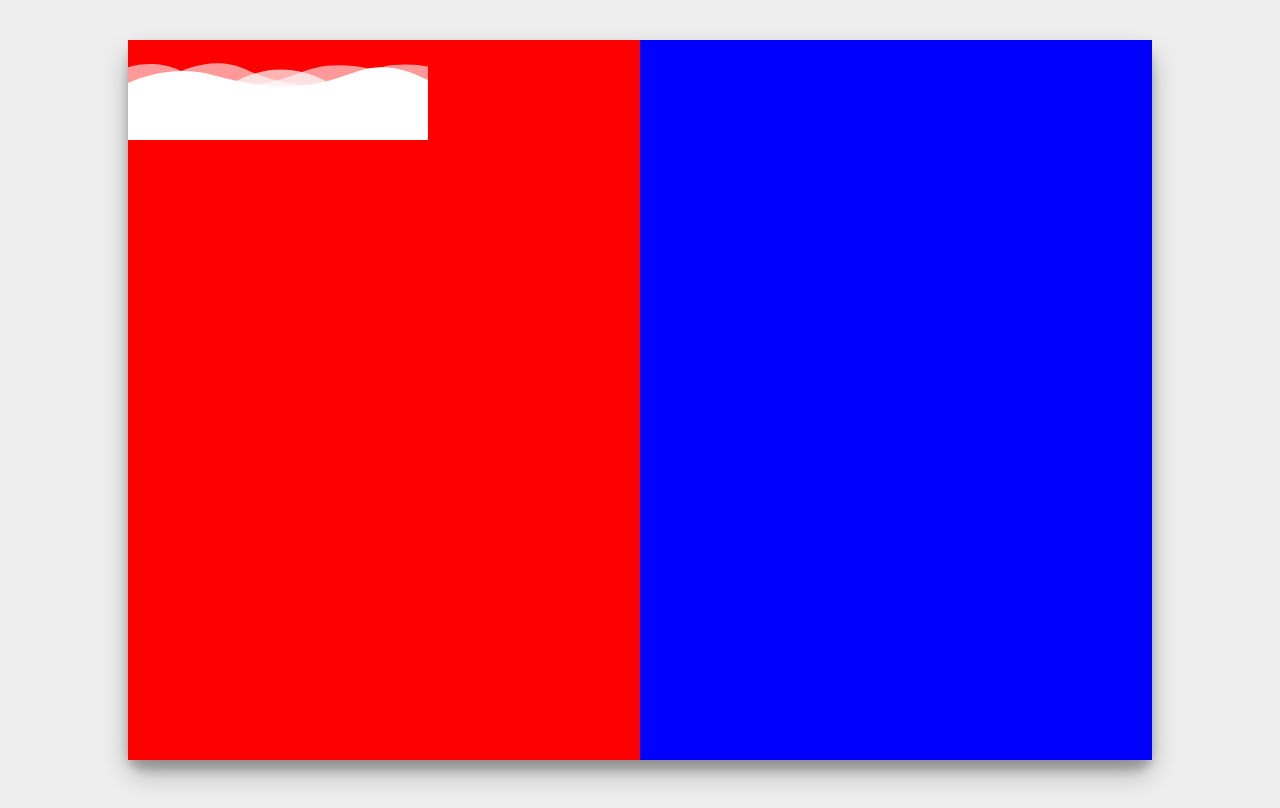
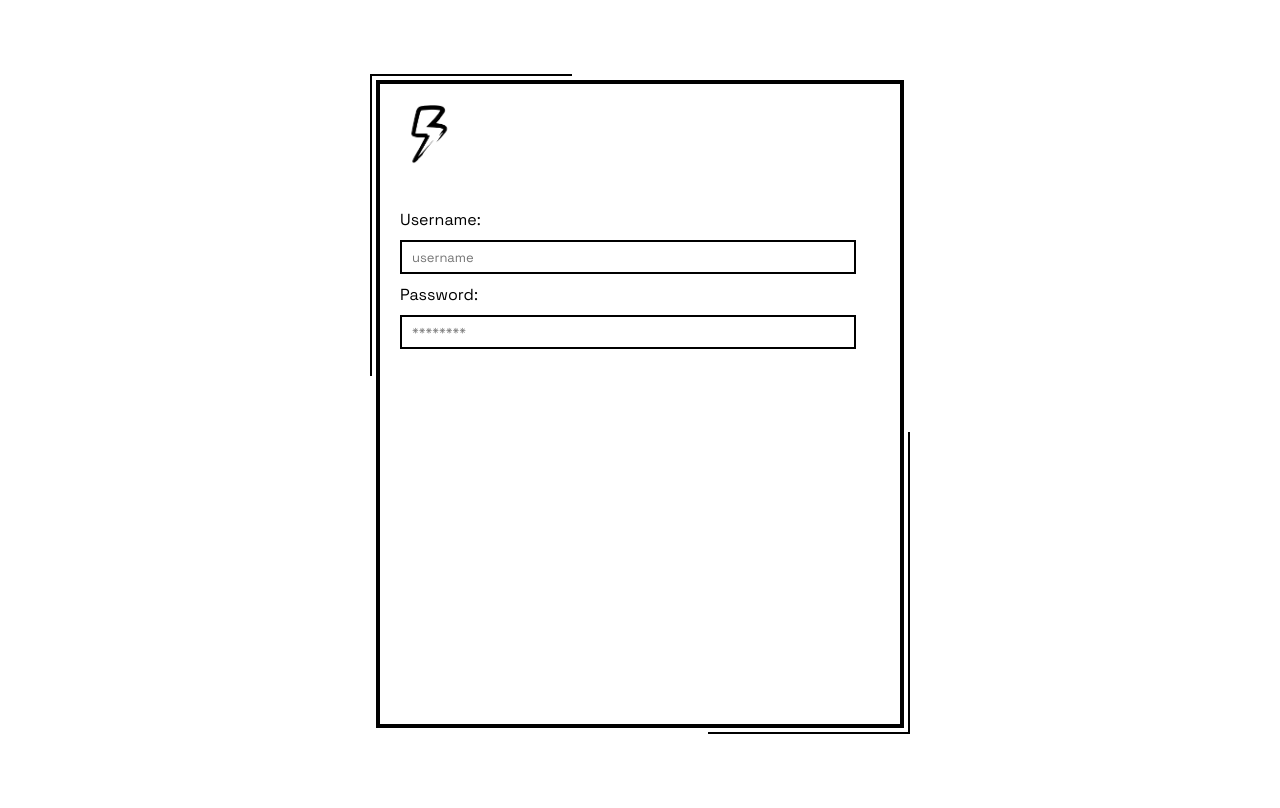
Before and after one commit to InTruder-Sec/web-dev-project, a React (Create React App) app in the folder MERN Stack/Chat-app/frontend/: page / in a window 1280 px wide. Built offline with nearby package versions, Linux system fonts and the light colour scheme.

Commit message:
Designed Login form

```diff
--- a/MERN Stack/Chat-app/frontend/src/Components/Login/Login.css
+++ b/MERN Stack/Chat-app/frontend/src/Components/Login/Login.css
@@ -1,22 +1,56 @@
 .main {
-  width: 80vw;
-  height: 90vh;
   background-color: #fff;
-  border-radius: 15px;
-  margin: 5vh auto;
-  box-shadow: 0 14px 28px rgba(0, 0, 0, 0.25), 0 10px 10px rgba(0, 0, 0, 0.22);
-  display: flex;
-  flex-wrap: nowrap;
-}
-
-.signup {
-  width: 50%;
-  background-color: red;
-  height: 100%;
 }
 
 .login {
-  width: 50%;
-  background-color: blue;
-  height: 100%;
+  width: 480px;
+  height: 75vh;
+  border: solid 4px black;
+  margin: 10vh auto;
+  padding: 20px;
+  position: relative;
+  z-index: 1;
 }
+
+.login::after,
+.login::before {
+  width: 200px;
+  height: 300px;
+  content: "";
+  display: block;
+  position: absolute;
+  z-index: -10;
+}
+
+.login::before {
+  left: -10px;
+  top: -10px;
+  border-top: solid 2px black;
+  border-left: solid 2px black;
+}
+
+.login::after {
+  right: -10px;
+  bottom: -10px;
+  border-right: solid 2px black;
+  border-bottom: solid 2px black;
+}
+
+.login--main {
+  margin-top: 40px;
+}
+
+.input--box {
+  width: 90%;
+  height: 10px;
+  background-color: white;
+  border: solid 2px black;
+  font-family: "Space Grotesk", sans-serif;
+  padding: 10px;
+  font-size: 13px;
+  margin: 10px auto;
+}
+
+input:focus {
+  outline: none;
+}
--- a/MERN Stack/Chat-app/frontend/src/Components/Login/Login.jsx
+++ b/MERN Stack/Chat-app/frontend/src/Components/Login/Login.jsx
@@ -1,49 +1,25 @@
 import React from "react";
 import "./Login.css";
+import logo from "./../../images/logo.png";
 
 function Login() {
   return (
     <div className="main">
-      <div className="signup">
-        <svg
-          id="Layer_1"
-          class="pricing-deco-img"
-          enable-background="new 0 0 300 100"
-          height="100px"
-          preserveAspectRatio="none"
-          version="1.1"
-          viewBox="0 0 300 100"
-          width="300px"
-          x="0px"
-          xmlns="http://www.w3.org/2000/svg"
-          y="0px"
-        >
-          <path
-            class="deco-layer deco-layer--1"
-            d="M30.913,43.944c0,0,42.911-34.464,87.51-14.191c77.31,35.14,113.304-1.952,146.638-4.729 c48.654-4.056,69.94,16.218,69.94,16.218v54.396H30.913V43.944z"
-            fill="#FFFFFF"
-            opacity="0.6"
-          ></path>
-          <path
-            class="deco-layer deco-layer--2"
-            d="M-35.667,44.628c0,0,42.91-34.463,87.51-14.191c77.31,35.141,113.304-1.952,146.639-4.729 c48.653-4.055,69.939,16.218,69.939,16.218v54.396H-35.667V44.628z"
-            fill="#FFFFFF"
-            opacity="0.6"
-          ></path>
-          <path
-            class="deco-layer deco-layer--3"
-            d="M43.415,98.342c0,0,48.283-68.927,109.133-68.927c65.886,0,97.983,67.914,97.983,67.914v3.716 H42.401L43.415,98.342z"
-            fill="#FFFFFF"
-            opacity="0.7"
-          ></path>
-          <path
-            class="deco-layer deco-layer--4"
-            d="M-34.667,62.998c0,0,56-45.667,120.316-27.839C167.484,57.842,197,41.332,232.286,30.428 c53.07-16.399,104.047,36.903,104.047,36.903l1.333,36.667l-372-2.954L-34.667,62.998z"
-            fill="#FFFFFF"
-          ></path>
-        </svg>
+      <div className="login">
+        <img className="logo" alt="logo" src={logo}></img>
+        <div className="login--main">
+          <form>
+            <label className="label--input">Username: </label>
+            <input className="input--box" placeholder="username"></input>
+            <label className="label--input">Password: </label>
+            <input
+              className="input--box"
+              type="password"
+              placeholder="********"
+            ></input>
+          </form>
+        </div>
       </div>
-      <div className="login"></div>
     </div>
   );
 }
--- a/MERN Stack/Chat-app/frontend/src/index.css
+++ b/MERN Stack/Chat-app/frontend/src/index.css
@@ -1,14 +1,18 @@
+@import url("https://fonts.googleapis.com/css2?family=Space+Grotesk&display=swap");
+
 body {
   margin: 0;
-  font-family: -apple-system, BlinkMacSystemFont, "Segoe UI", "Roboto", "Oxygen",
-    "Ubuntu", "Cantarell", "Fira Sans", "Droid Sans", "Helvetica Neue",
-    sans-serif;
+  font-family: "Space Grotesk", sans-serif;
   -webkit-font-smoothing: antialiased;
   -moz-osx-font-smoothing: grayscale;
-  background-color: #eeeeee;
+  background-color: #ffffff;
 }
 
 code {
   font-family: source-code-pro, Menlo, Monaco, Consolas, "Courier New",
     monospace;
 }
+
+.logo {
+  width: 60px;
+}
```
Also changed, not shown: MERN Stack/Chat-app/frontend/src/images/logo.png (added).
